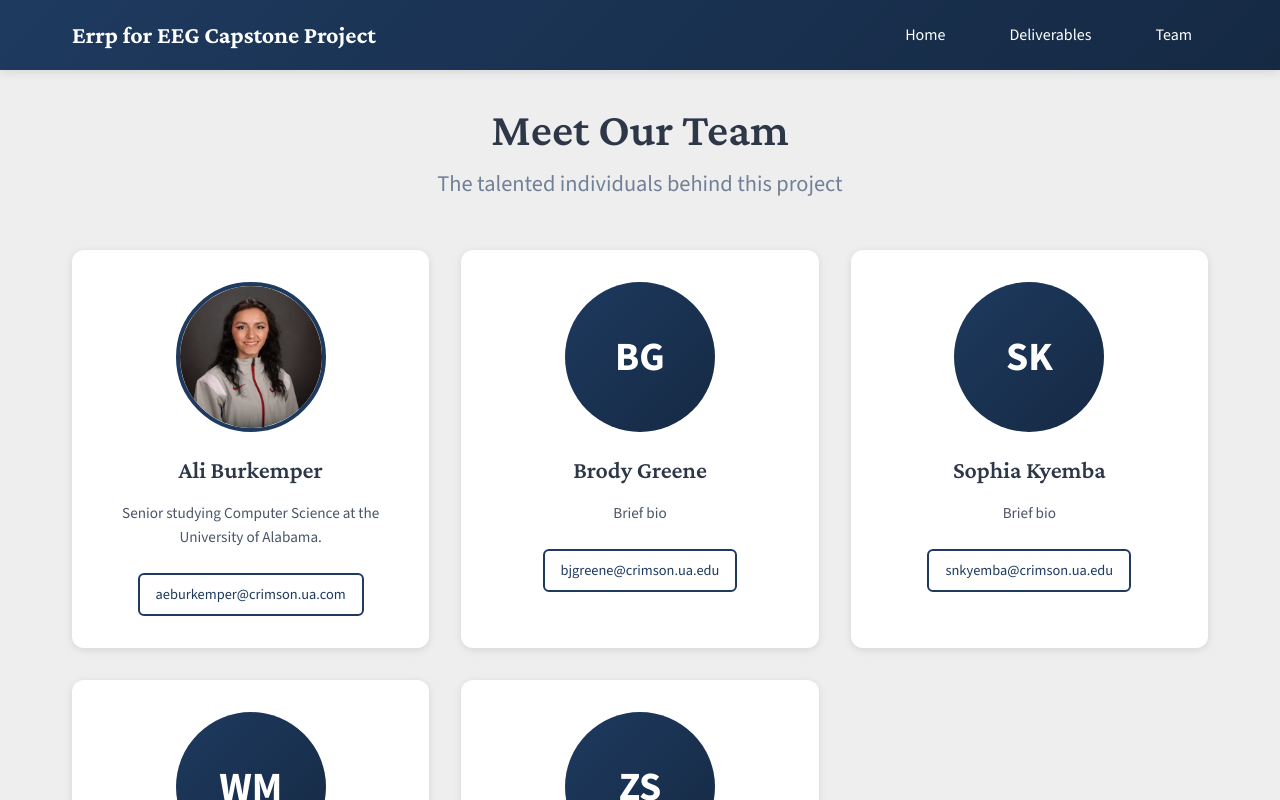
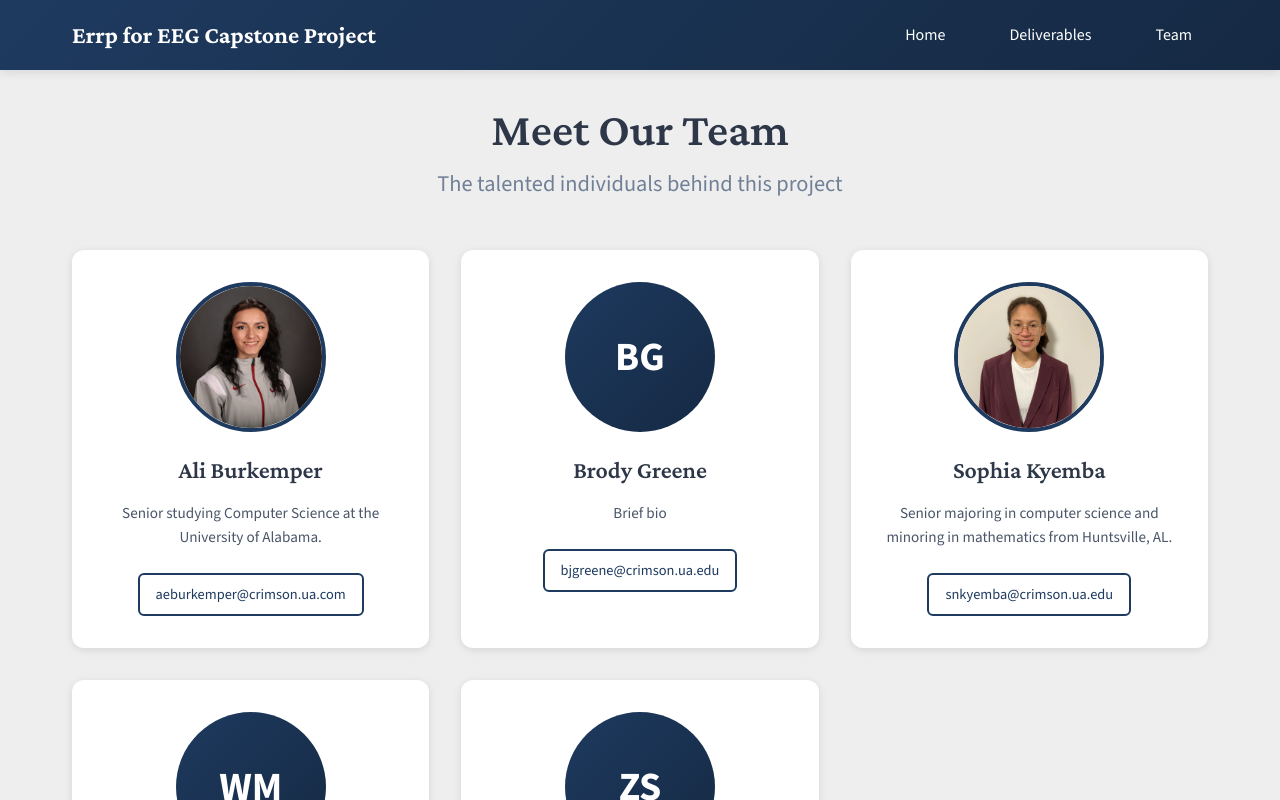
Before and after one commit to aliburkemper12/Capstone-Project-Site, a React (Vite) app: page /#/team in a window 1280 px wide. Shown: the top 800 px of the page. Built offline with nearby package versions, Linux system fonts and the light colour scheme.

Commit message:
Added member info

```diff
--- a/src/index.css
+++ b/src/index.css
@@ -1,7 +1,6 @@
 @import url('https://fonts.googleapis.com/css2?family=Crimson+Pro:wght@400;600;700&family=Source+Sans+3:wght@400;600;700&display=swap');
 
 :root {
-  /* Academic Color Palette - Navy and Burgundy */
   --primary-navy: #1e3a5f;
   --primary-navy-dark: #152943;
   --accent-burgundy: #8b2635;
--- a/src/pages/Team.jsx
+++ b/src/pages/Team.jsx
@@ -1,5 +1,6 @@
 import '/src/Team.css';
 import ABHeadshot from '/ab-headshot.jpeg';
+import SKHeadshot from '/KyembaHeadshot.jpg';
 
 function Team() {
   const teamMembers = [
@@ -17,9 +18,9 @@ function Team() {
     },
     {
       name: "Sophia Kyemba",
-      bio: "Brief bio",
+      bio: "Senior majoring in computer science and minoring in mathematics from Huntsville, AL.",
       email: "snkyemba@crimson.ua.edu",
-      photo: null
+      photo: SKHeadshot
     },
     {
       name: "Will Mulhern",
```
Also changed, not shown: public/KyembaHeadshot.jpg (added).
